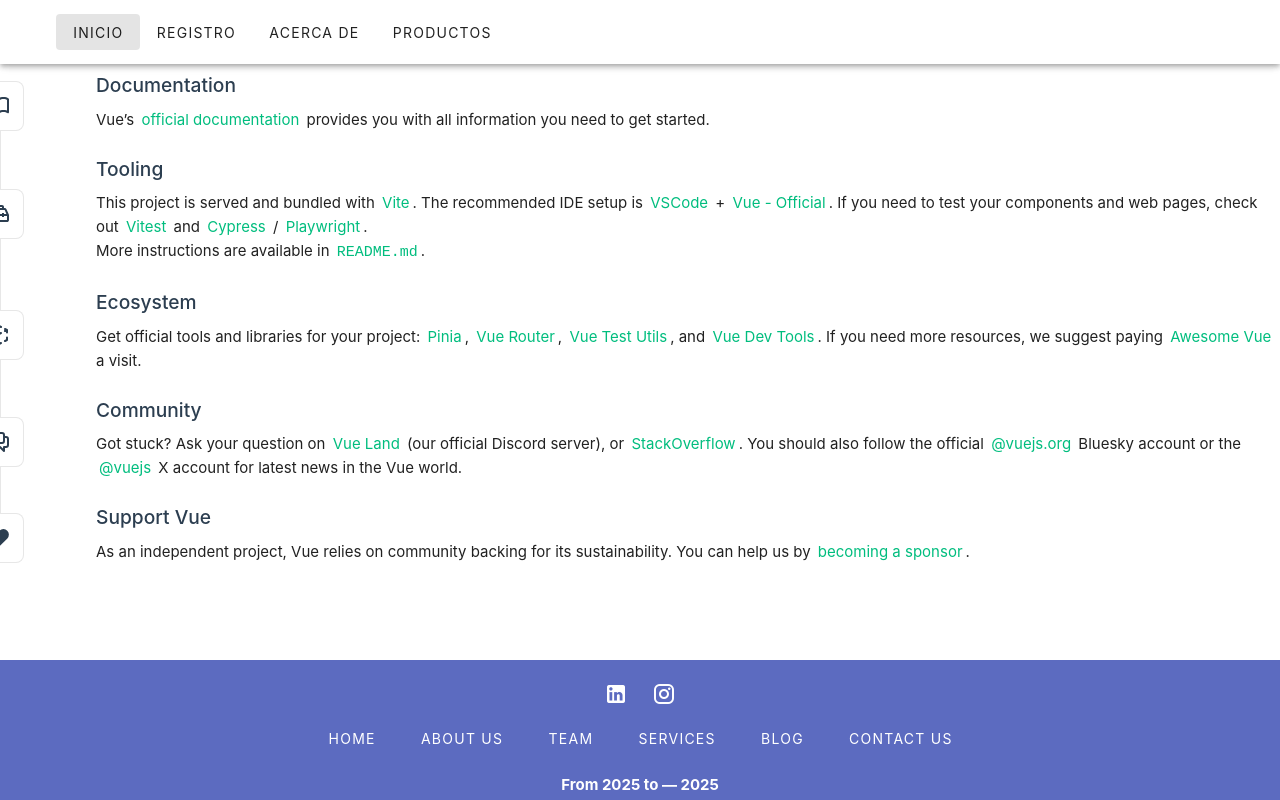
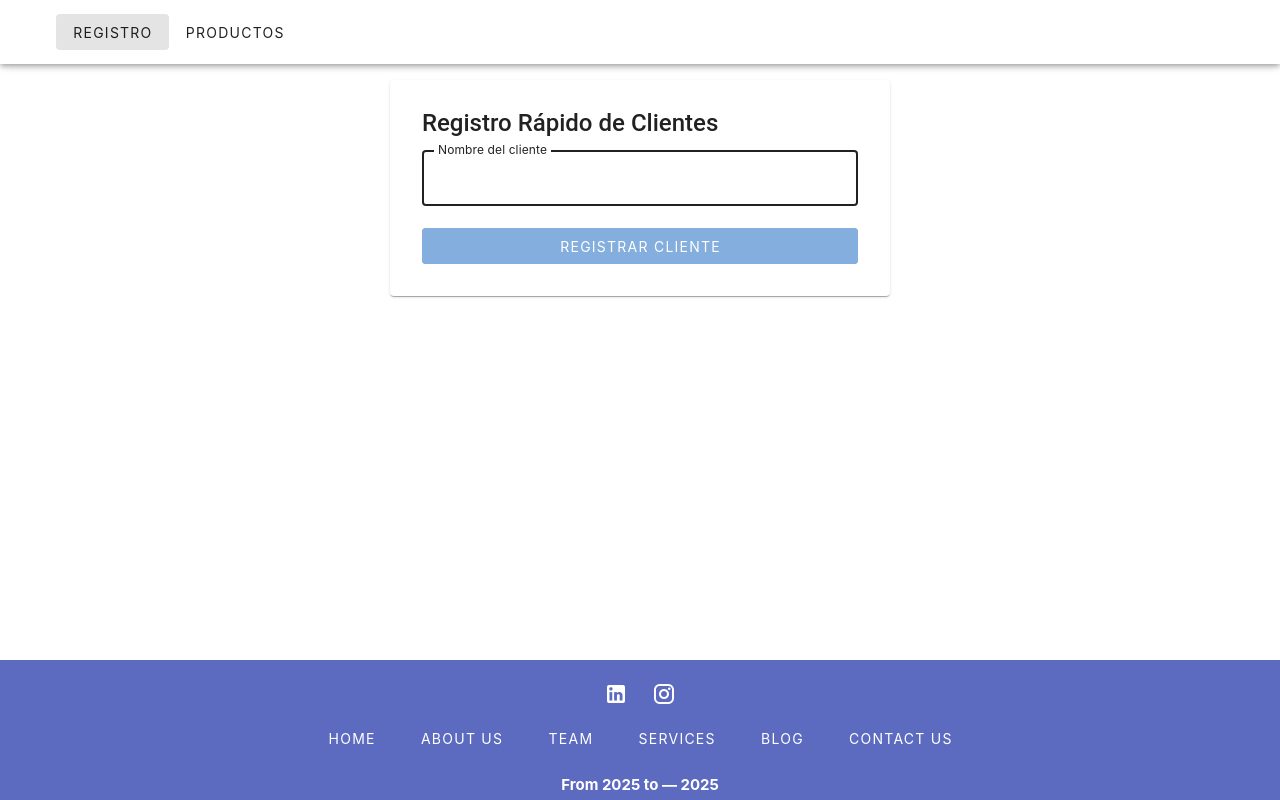
Before and after one commit to AgusCF/Web3-IUA, a Vue app in the folder PersonalWeb/: page / in a window 1280 px wide. Built offline with nearby package versions, Linux system fonts and the light colour scheme.

Commit message:
fix: Borre archivos de mas (Los Por Defecto)

```diff
--- a/PersonalWeb/src/App.vue
+++ b/PersonalWeb/src/App.vue
@@ -1,6 +1,5 @@
 <script setup>
 import { RouterLink, RouterView } from 'vue-router'
-import HelloWorld from './components/HelloWorld.vue'
 import Footer from './components/Footer.vue'
 </script>
 
@@ -10,9 +9,7 @@
       <v-container>
         <v-row>
           <v-col>
-            <v-btn variant="text" to="/">Inicio</v-btn>
-            <v-btn variant="text" to="/register">Registro</v-btn>
-            <v-btn variant="text" to="/about">Acerca de</v-btn>
+            <v-btn variant="text" to="/">Registro</v-btn>
             <v-btn variant="text" to="/products">Productos</v-btn>
           </v-col>
         </v-row>
--- a/PersonalWeb/src/components/HelloWorld.vue
+++ /dev/null
@@ -1,44 +0,0 @@
-<script setup>
-defineProps({
-  msg: {
-    type: String,
-    required: true,
-  },
-})
-</script>
-
-<template>
-  <div class="greetings">
-    <h1 class="green">{{ msg }}</h1>
-    <h3>
-      You’ve successfully created a project with
-      <a href="https://vite.dev/" target="_blank" rel="noopener">Vite</a> +
-      <a href="https://vuejs.org/" target="_blank" rel="noopener">Vue 3</a>.
-    </h3>
-  </div>
-</template>
-
-<style scoped>
-h1 {
-  font-weight: 500;
-  font-size: 2.6rem;
-  position: relative;
-  top: -10px;
-}
-
-h3 {
-  font-size: 1.2rem;
-}
-
-.greetings h1,
-.greetings h3 {
-  text-align: center;
-}
-
-@media (min-width: 1024px) {
-  .greetings h1,
-  .greetings h3 {
-    text-align: left;
-  }
-}
-</style>
--- a/PersonalWeb/src/components/TheWelcome.vue
+++ /dev/null
@@ -1,94 +0,0 @@
-<script setup>
-import WelcomeItem from './WelcomeItem.vue'
-import DocumentationIcon from './icons/IconDocumentation.vue'
-import ToolingIcon from './icons/IconTooling.vue'
-import EcosystemIcon from './icons/IconEcosystem.vue'
-import CommunityIcon from './icons/IconCommunity.vue'
-import SupportIcon from './icons/IconSupport.vue'
-
-const openReadmeInEditor = () => fetch('/__open-in-editor?file=README.md')
-</script>
-
-<template>
-  <WelcomeItem>
-    <template #icon>
-      <DocumentationIcon />
-    </template>
-    <template #heading>Documentation</template>
-
-    Vue’s
-    <a href="https://vuejs.org/" target="_blank" rel="noopener">official documentation</a>
-    provides you with all information you need to get started.
-  </WelcomeItem>
-
-  <WelcomeItem>
-    <template #icon>
-      <ToolingIcon />
-    </template>
-    <template #heading>Tooling</template>
-
-    This project is served and bundled with
-    <a href="https://vite.dev/guide/features.html" target="_blank" rel="noopener">Vite</a>. The
-    recommended IDE setup is
-    <a href="https://code.visualstudio.com/" target="_blank" rel="noopener">VSCode</a>
-    +
-    <a href="https://github.com/vuejs/language-tools" target="_blank" rel="noopener">Vue - Official</a>. If
-    you need to test your components and web pages, check out
-    <a href="https://vitest.dev/" target="_blank" rel="noopener">Vitest</a>
-    and
-    <a href="https://www.cypress.io/" target="_blank" rel="noopener">Cypress</a>
-    /
-    <a href="https://playwright.dev/" target="_blank" rel="noopener">Playwright</a>.
-
-    <br />
-
-    More instructions are available in
-    <a href="javascript:void(0)" @click="openReadmeInEditor"><code>README.md</code></a
-    >.
-  </WelcomeItem>
-
-  <WelcomeItem>
-    <template #icon>
-      <EcosystemIcon />
-    </template>
-    <template #heading>Ecosystem</template>
-
-    Get official tools and libraries for your project:
-    <a href="https://pinia.vuejs.org/" target="_blank" rel="noopener">Pinia</a>,
-    <a href="https://router.vuejs.org/" target="_blank" rel="noopener">Vue Router</a>,
-    <a href="https://test-utils.vuejs.org/" target="_blank" rel="noopener">Vue Test Utils</a>, and
-    <a href="https://github.com/vuejs/devtools" target="_blank" rel="noopener">Vue Dev Tools</a>. If
-    you need more resources, we suggest paying
-    <a href="https://github.com/vuejs/awesome-vue" target="_blank" rel="noopener">Awesome Vue</a>
-    a visit.
-  </WelcomeItem>
-
-  <WelcomeItem>
-    <template #icon>
-      <CommunityIcon />
-    </template>
-    <template #heading>Community</template>
-
-    Got stuck? Ask your question on
-    <a href="https://chat.vuejs.org" target="_blank" rel="noopener">Vue Land</a>
-    (our official Discord server), or
-    <a href="https://stackoverflow.com/questions/tagged/vue.js" target="_blank" rel="noopener"
-      >StackOverflow</a
-    >. You should also follow the official
-    <a href="https://bsky.app/profile/vuejs.org" target="_blank" rel="noopener">@vuejs.org</a>
-    Bluesky account or the
-    <a href="https://x.com/vuejs" target="_blank" rel="noopener">@vuejs</a>
-    X account for latest news in the Vue world.
-  </WelcomeItem>
-
-  <WelcomeItem>
-    <template #icon>
-      <SupportIcon />
-    </template>
-    <template #heading>Support Vue</template>
-
-    As an independent project, Vue relies on community backing for its sustainability. You can help
-    us by
-    <a href="https://vuejs.org/sponsor/" target="_blank" rel="noopener">becoming a sponsor</a>.
-  </WelcomeItem>
-</template>
--- a/PersonalWeb/src/components/WelcomeItem.vue
+++ /dev/null
@@ -1,86 +0,0 @@
-<template>
-  <div class="item">
-    <i>
-      <slot name="icon"></slot>
-    </i>
-    <div class="details">
-      <h3>
-        <slot name="heading"></slot>
-      </h3>
-      <slot></slot>
-    </div>
-  </div>
-</template>
-
-<style scoped>
-.item {
-  margin-top: 2rem;
-  display: flex;
-  position: relative;
-}
-
-.details {
-  flex: 1;
-  margin-left: 1rem;
-}
-
-i {
-  display: flex;
-  place-items: center;
-  place-content: center;
-  width: 32px;
-  height: 32px;
-  color: var(--color-text);
-}
-
-h3 {
-  font-size: 1.2rem;
-  font-weight: 500;
-  margin-bottom: 0.4rem;
-  color: var(--color-heading);
-}
-
-@media (min-width: 1024px) {
-  .item {
-    margin-top: 0;
-    padding: 0.4rem 0 1rem calc(var(--section-gap) / 2);
-  }
-
-  i {
-    top: calc(50% - 25px);
-    left: -26px;
-    position: absolute;
-    border: 1px solid var(--color-border);
-    background: var(--color-background);
-    border-radius: 8px;
-    width: 50px;
-    height: 50px;
-  }
-
-  .item:before {
-    content: ' ';
-    border-left: 1px solid var(--color-border);
-    position: absolute;
-    left: 0;
-    bottom: calc(50% + 25px);
-    height: calc(50% - 25px);
-  }
-
-  .item:after {
-    content: ' ';
-    border-left: 1px solid var(--color-border);
-    position: absolute;
-    left: 0;
-    top: calc(50% + 25px);
-    height: calc(50% - 25px);
-  }
-
-  .item:first-of-type:before {
-    display: none;
-  }
-
-  .item:last-of-type:after {
-    display: none;
-  }
-}
-</style>
--- a/PersonalWeb/src/router/index.js
+++ b/PersonalWeb/src/router/index.js
@@ -1,22 +1,10 @@
 import { createRouter, createWebHistory } from 'vue-router'
-import HomeView from '../views/HomeView.vue'
 
 const router = createRouter({
   history: createWebHistory(import.meta.env.BASE_URL),
   routes: [
     {
       path: '/',
-      name: 'home',
-      component: HomeView
-    },
-    {
-      path: '/about',
-      name: 'about',
-      // Carga diferida para optimización
-      component: () => import('../views/AboutView.vue')
-    },
-    {
-      path: '/register',
       name: 'register',
       component: () => import('../views/RegisterView.vue')
     },
```
